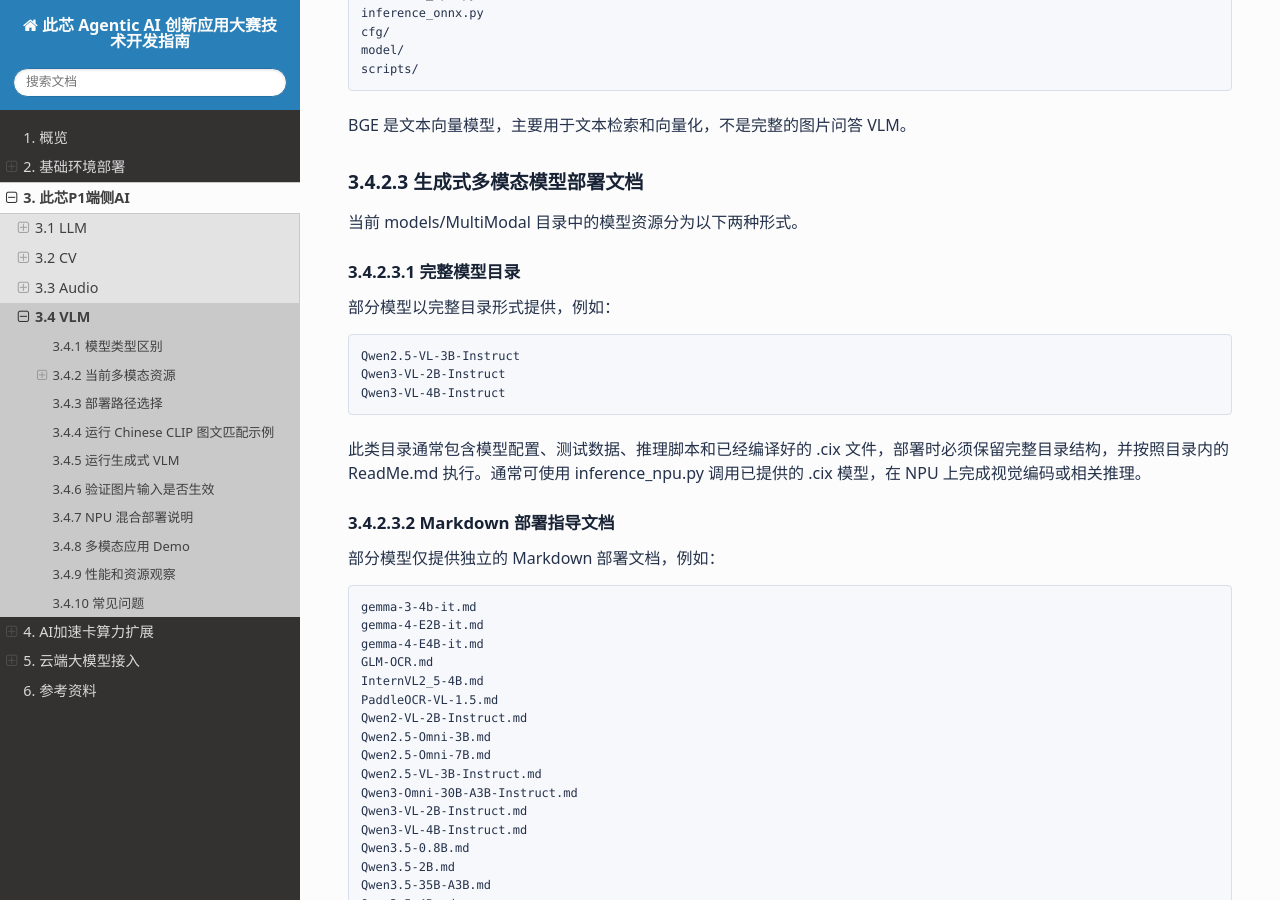
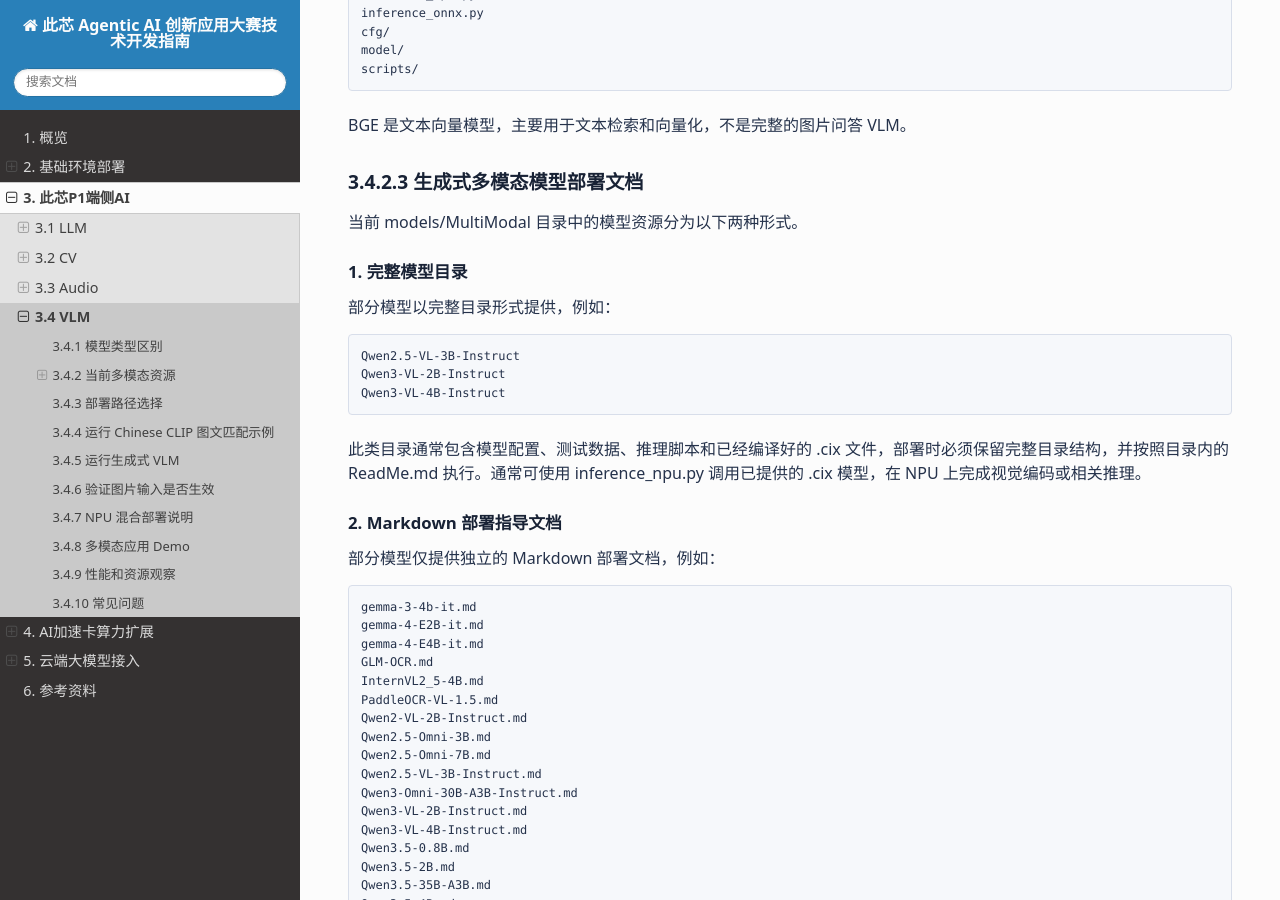
Before and after one commit to chao-luan/cix-ai-developer-contest-docs, a Sphinx documentation site: the page built from docs/edge-ai/vlm.md, in a window 1280 px wide and 900 px high, scrolled down 1954 px. Built offline with Sphinx 7.4.7 and the Read the Docs theme 3.1.0, drawn with Linux system fonts in a browser that asks for light colours.

Commit message:
Update vlm.md

```diff
--- a/docs/edge-ai/vlm.md
+++ b/docs/edge-ai/vlm.md
@@ -83,7 +83,7 @@
 
 当前 models/MultiModal 目录中的模型资源分为以下两种形式。
 
-#### 3.4.2.3.1 完整模型目录
+#### 1. 完整模型目录
 
 部分模型以完整目录形式提供，例如：
 
@@ -95,7 +95,7 @@
 
 此类目录通常包含模型配置、测试数据、推理脚本和已经编译好的 .cix 文件，部署时必须保留完整目录结构，并按照目录内的 ReadMe.md 执行。通常可使用 inference_npu.py 调用已提供的 .cix 模型，在 NPU 上完成视觉编码或相关推理。
 
-#### 3.4.2.3.2 Markdown 部署指导文档
+#### 2. Markdown 部署指导文档
 
 部分模型仅提供独立的 Markdown 部署文档，例如：
 
```
